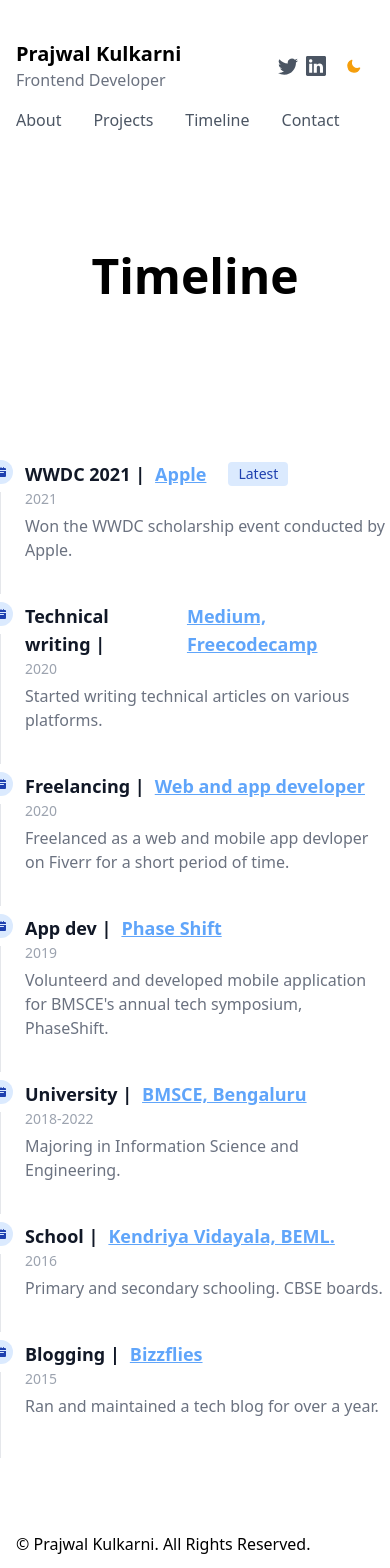
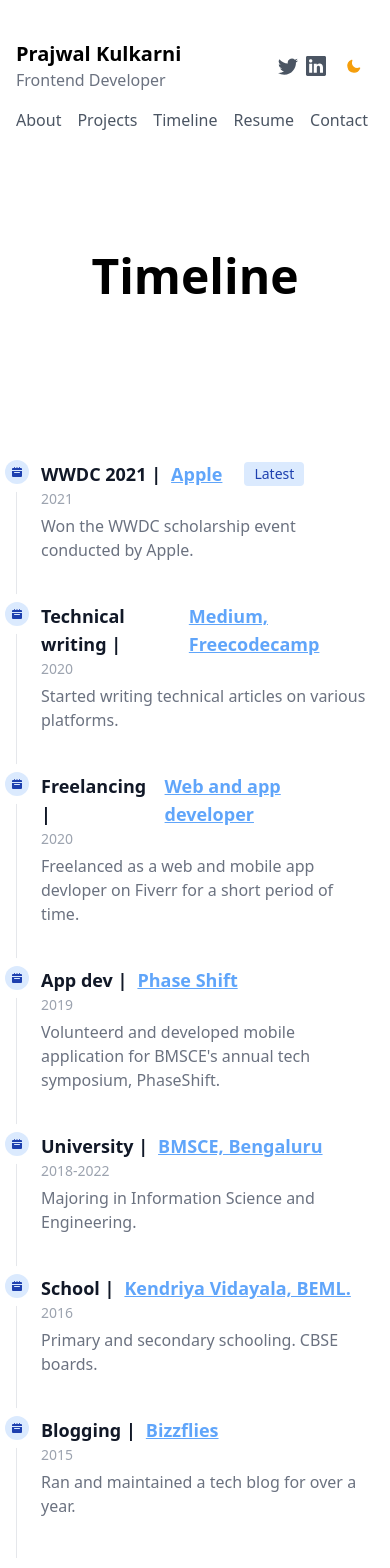
Before and after one commit to prajwalkulkarni/prajwalkulkarni.github.io, a Next.js app: page /timeline in a window 390 px wide. Shown: the top 1568 px of the page. Built offline with nearby package versions, Linux system fonts and the light colour scheme.

Commit message:
Add resume

```diff
--- a/components/Timeline.js
+++ b/components/Timeline.js
@@ -1,6 +1,6 @@
 import userData from "../constants/data";
 import React from "react";
-import styles from "./Timeline.module.css";
+
 export default function Timeline() {
   return (
     <section className="overflow-x-hidden bg-white dark:bg-gray-800">
@@ -11,7 +11,7 @@ export default function Timeline() {
       </div>
       <div className="bg-[#F1F1F1] dark:bg-gray-900 flex justify-center mt-24">
         {/* Experience card */}
-        <ol className="relative border-l border-gray-200 dark:border-gray-700">
+        <ol className="relative border-l border-gray-200 dark:border-gray-700 mx-4">
           {userData.experience.map((exp, idx) => (
             <TimelineCard
               key={idx}
--- a/layout/Navbar.js
+++ b/layout/Navbar.js
@@ -111,6 +111,11 @@ export default function Navbar() {
               )}
             </a>
           </Link>
+          <Link href="/assets/resume/Prajwal_resume.pdf">
+            <a className="text-base font-normal text-gray-600 dark:text-gray-300">
+              Resume
+            </a>
+          </Link>
           <Link href="/contact">
             <a
               className={`text-base  ${
@@ -140,7 +145,6 @@ export default function Navbar() {
         </div>
 
         <div className="space-x-2 flex flex-row items-center">
-
           <a
             href={userData.socialLinks.twitter}
             target="_blank"
@@ -207,7 +211,7 @@ export default function Navbar() {
           </button>
         </div>
       </div>
-      <div className="space-x-8 block md:hidden mt-4">
+      <div className="space-x-4 block md:hidden mt-4">
         <Link href="/about">
           <a className="text-base font-normal text-gray-600 dark:text-gray-300">
             About
@@ -223,6 +227,11 @@ export default function Navbar() {
             Timeline
           </a>
         </Link>
+        <Link href="/assets/resume/Prajwal_resume.pdf">
+          <a className="text-base font-normal text-gray-600 dark:text-gray-300">
+            Resume
+          </a>
+        </Link>
         <Link href="/contact">
           <a className="text-base font-normal text-gray-600 dark:text-gray-300">
             Contact
```
Also changed, not shown: pages/index.js (+3 -5 lines), 1 other file (tests, documents, lock files or other folders).
